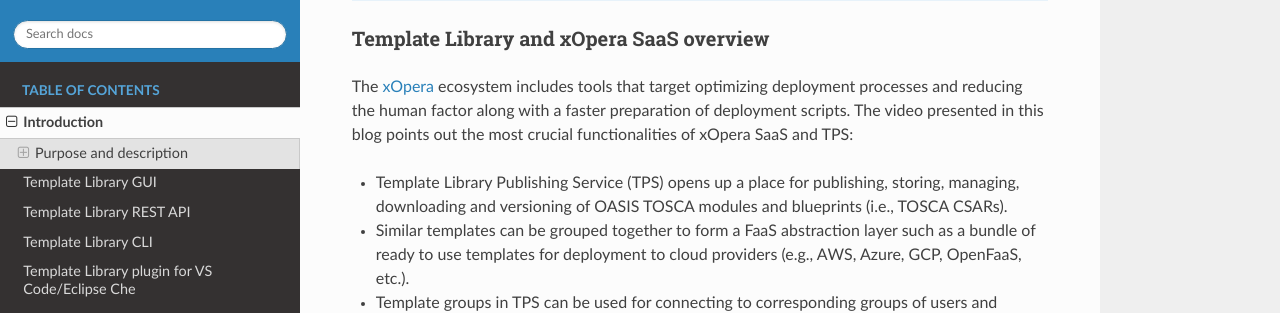
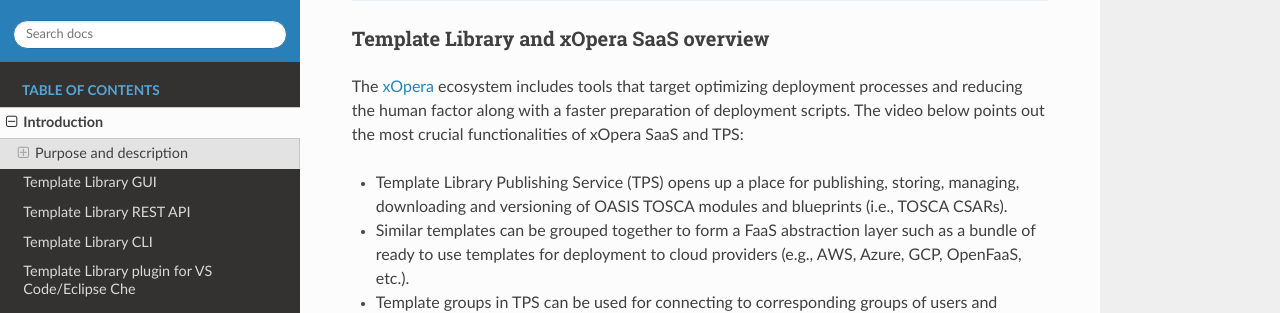
Before and after one commit to xlab-si/template-library-docs, a Sphinx documentation site: the page built from docs/01-intro.rst, in a window 1280 px wide and 900 px high, scrolled down 1927 px. Shown: the part 181-494 px from the top of the window. Built offline with Sphinx 7.4.7 and the Read the Docs theme 2.0.0, drawn with Linux system fonts in a browser that asks for light colours.

Commit message:
Hide toctree and enumerate rst files

```diff
--- a/docs/introduction.rst
+++ b/docs/01-intro.rst
@@ -110,8 +110,8 @@
 *****************************************
 
 The `xOpera`_ ecosystem includes tools that target optimizing deployment processes and reducing the human factor along
-with a faster preparation of deployment scripts. The video presented in this blog points out the most crucial
-functionalities of xOpera SaaS and TPS:
+with a faster preparation of deployment scripts. The video below points out the most crucial functionalities of xOpera
+SaaS and TPS:
 
 - Template Library Publishing Service (TPS) opens up a place for publishing, storing, managing, downloading and
   versioning of OASIS TOSCA modules and blueprints (i.e., TOSCA CSARs).
```
Also changed, not shown: docs/index.rst (+8 -6 lines), docs/02-gui.rst (renamed from docs/gui.rst), docs/03-api.rst (renamed from docs/api.rst), docs/04-cli.rst (renamed from docs/cli.rst), docs/05-plugin.rst (renamed from docs/plugin.rst), docs/06-contact.rst (renamed from docs/contact.rst).
